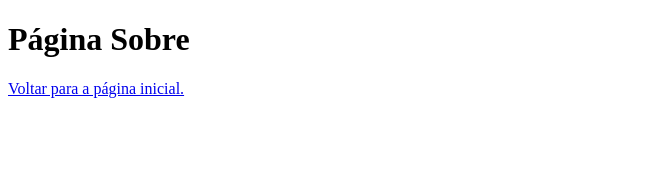
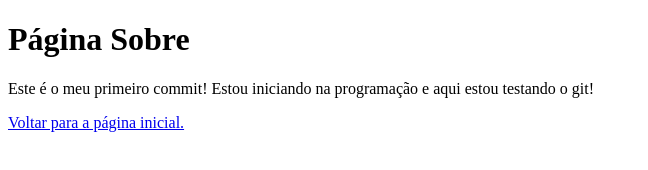
Before and after one commit to netokokay/Primeiro-Commit, a plain HTML site: page Sobre.html in a window 1280 px wide. Shown: the whole page, without its empty margins (0-648 px from the left). Drawn offline with Linux system fonts and the light colour scheme.

Commit message:
Acrescentado mensagem na página sobre

```diff
--- a/Sobre.html
+++ b/Sobre.html
@@ -8,6 +8,7 @@
 </head>
 <body>
     <h1>Página Sobre</h1>
+    <p>Este é o meu primeiro commit! Estou iniciando na programação e aqui estou testando o git!</p>
     <a href="index.html">Voltar para a página inicial.</a>
 </body>
 </html>
```
